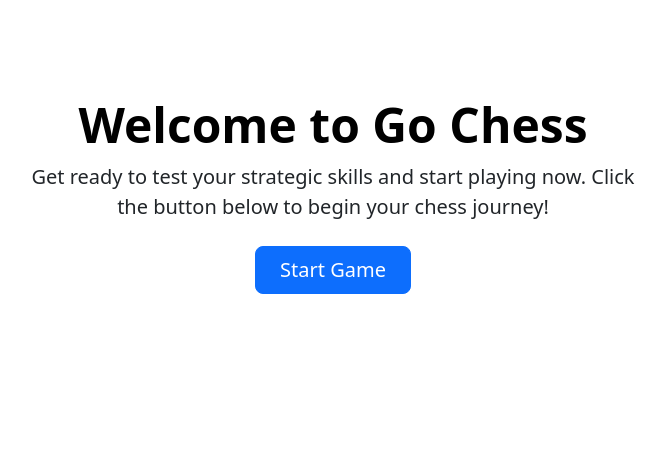
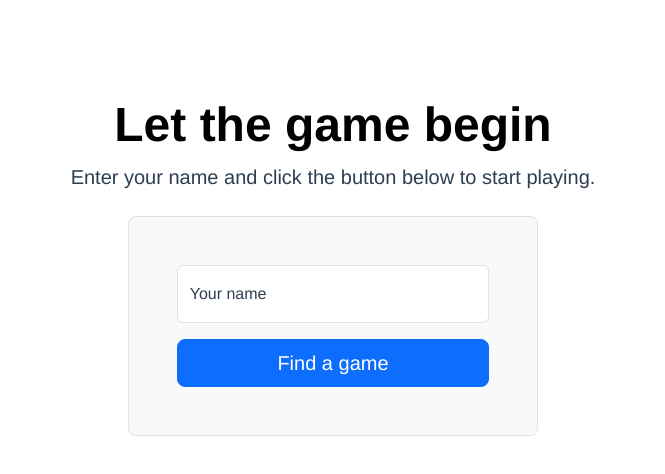
Before and after one commit to ksysoev/gochess, a Vue app in the folder frontend/: page /new-game in a window 1280 px wide. Shown: the top 474 px of the page, without its empty margins (307-972 px from the left). Built offline with nearby package versions, Linux system fonts and the light colour scheme.

Commit message:
Adds page for creating game

```diff
--- a/frontend/package.json
+++ b/frontend/package.json
@@ -19,6 +19,7 @@
     "@typescript-eslint/parser": "^5.4.0",
     "@vue/cli-plugin-eslint": "~5.0.0",
     "@vue/cli-plugin-pwa": "~5.0.0",
+    "@vue/cli-plugin-router": "~5.0.0",
     "@vue/cli-plugin-typescript": "~5.0.0",
     "@vue/cli-service": "~5.0.0",
     "@vue/eslint-config-airbnb": "^6.0.0",
--- a/frontend/public/index.html
+++ b/frontend/public/index.html
@@ -15,5 +15,6 @@
     <div id="app"></div>
     <!-- built files will be auto injected -->
     <script src="https://cdn.jsdelivr.net/npm/bootstrap@5.3.0/dist/js/bootstrap.bundle.min.js" integrity="sha384-geWF76RCwLtnZ8qwWowPQNguL3RmwHVBC9FhGdlKrxdiJJigb/j/68SIy3Te4Bkz" crossorigin="anonymous"></script>
+    <link rel="stylesheet" href="https://cdnjs.cloudflare.com/ajax/libs/font-awesome/4.7.0/css/font-awesome.min.css">
   </body>
 </html>
--- a/frontend/src/App.vue
+++ b/frontend/src/App.vue
@@ -1,19 +1,26 @@
 <template>
-  <HomePage />
+  <router-view/>
 </template>
 
-<script lang="ts">
-import { defineComponent } from 'vue';
-import HomePage from './components/HomePage.vue';
+<style>
+#app {
+  font-family: Avenir, Helvetica, Arial, sans-serif;
+  -webkit-font-smoothing: antialiased;
+  -moz-osx-font-smoothing: grayscale;
+  text-align: center;
+  color: #2c3e50;
+}
 
-export default defineComponent({
-  name: 'App',
-  components: {
-    HomePage,
-  },
-});
-</script>
+nav {
+  padding: 30px;
+}
 
-<style>
+nav a {
+  font-weight: bold;
+  color: #2c3e50;
+}
 
+nav a.router-link-exact-active {
+  color: #42b983;
+}
 </style>
--- a/frontend/src/main.ts
+++ b/frontend/src/main.ts
@@ -1,5 +1,6 @@
 import { createApp } from 'vue';
 import App from './App.vue';
 import './registerServiceWorker';
+import router from './router';
 
-createApp(App).mount('#app');
+createApp(App).use(router).mount('#app');
--- /dev/null
+++ b/frontend/src/router/index.ts
@@ -0,0 +1,27 @@
+import { createRouter, createWebHistory, RouteRecordRaw } from 'vue-router';
+import HomeView from '../views/HomeView.vue';
+
+const routes: Array<RouteRecordRaw> = [
+  {
+    path: '/',
+    name: 'home',
+    component: HomeView,
+  },
+  {
+    path: '/new-game',
+    name: 'new-game',
+    component: () => import('../views/NewGameView.vue'),
+  },
+  {
+    path: '/game',
+    name: 'game',
+    component: () => import('../views/GameView.vue'),
+  },
+];
+
+const router = createRouter({
+  history: createWebHistory(process.env.BASE_URL),
+  routes,
+});
+
+export default router;
--- a/frontend/src/components/HomePage.vue
+++ b/frontend/src/views/HomeView.vue
@@ -7,7 +7,9 @@
         Click the button below to begin your chess journey!
       </p>
       <div class="d-grid gap-2 d-sm-flex justify-content-sm-center">
-        <button type="button" class="btn btn-primary btn-lg px-4 gap-3">Start Game</button>
+        <router-link to="/new-game" class="btn btn-primary btn-lg px-4 gap-3">
+          Start Game
+        </router-link>
       </div>
     </div>
   </div>
--- /dev/null
+++ b/frontend/src/views/NewGameView.vue
@@ -0,0 +1,37 @@
+<template>
+  <div class="px-4 py-5 my-5 text-center">
+    <h1 class="display-5 fw-bold text-body-emphasis">Let the game begin</h1>
+    <p class="lead mb-4">
+      Enter your name and click the button below to start playing.
+    </p>
+    <form class="p-4 p-md-5 border rounded-3 bg-body-tertiary col-lg-4 mx-auto">
+      <div class="form-floating mb-3">
+        <input type="email" class="form-control" id="name" placeholder="Jonh Doe" v-model="name"/>
+        <!-- eslint-disable-next-line -->
+        <label for="name">Your name</label>
+      </div>
+      <button class="w-100 btn btn-lg btn-primary">Find a game</button>
+      <!--
+        <button class="w-100 btn btn-lg btn-primary">
+        <i class="fa fa-spinner fa-spin"></i> Looking for a game
+      </button>
+      -->
+    </form>
+  </div>
+</template>
+
+<script lang="ts">
+import { defineComponent } from 'vue';
+
+export default defineComponent({
+  name: 'CreateGameView',
+  data() {
+    return {
+      name: '',
+    };
+  },
+});
+</script>
+
+<style>
+</style>
```
Also changed, not shown: frontend/src/components/CreateGame.vue (deleted), frontend/src/views/GameView.vue (renamed from frontend/src/components/GameView.vue), 1 other file (tests, documents, lock files or other folders).
